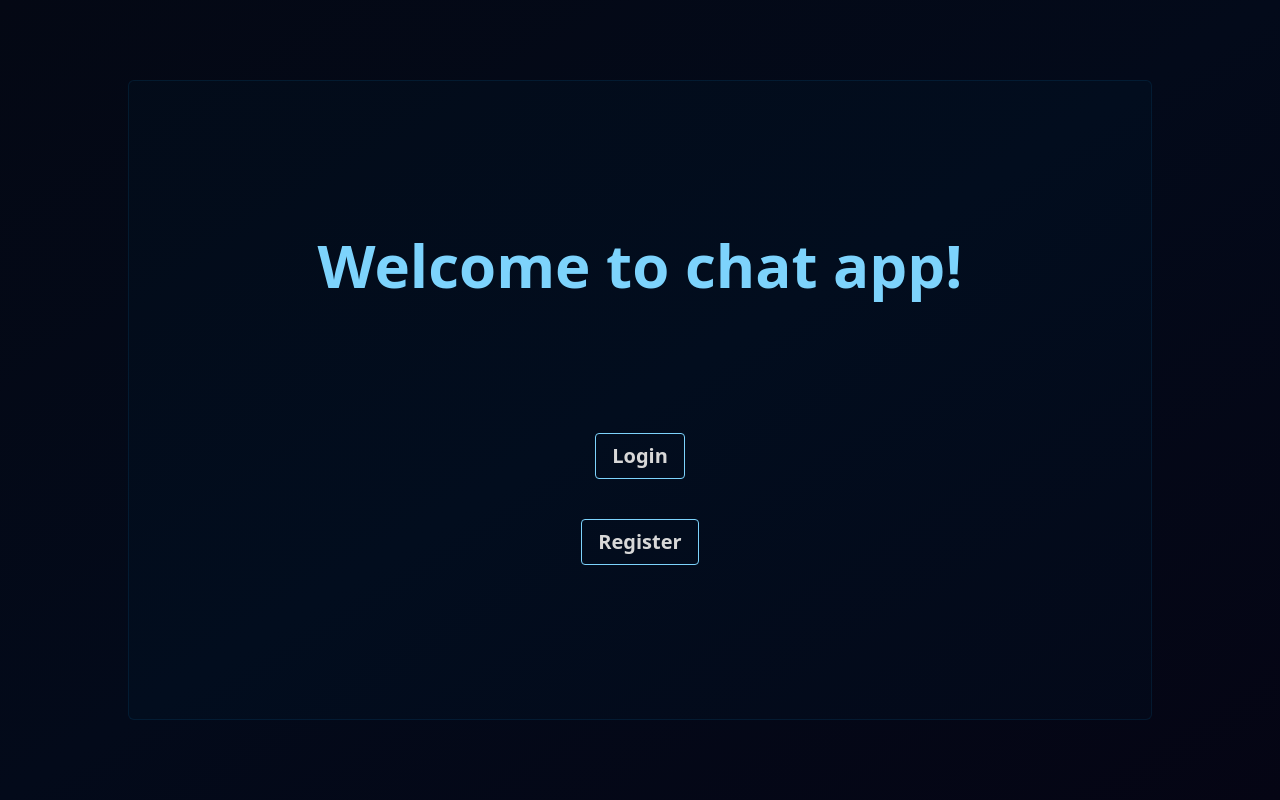
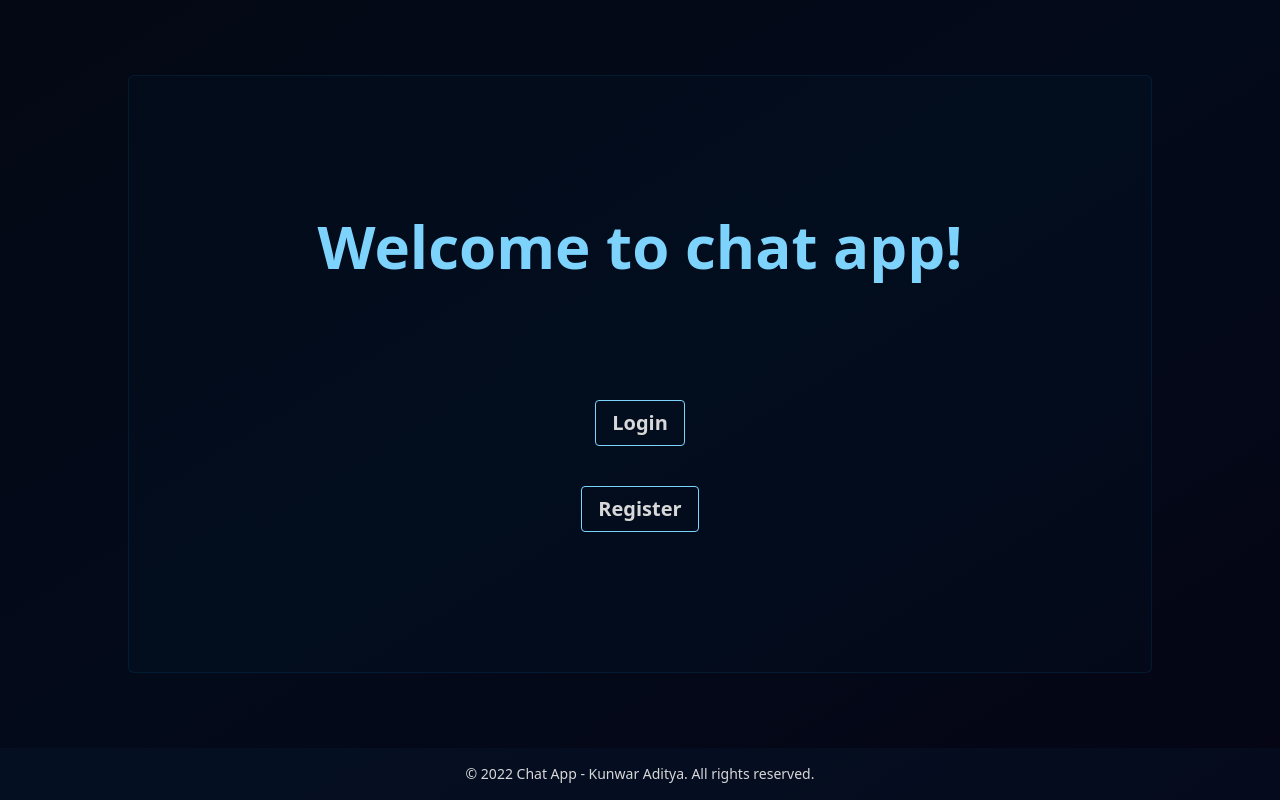
Before and after one commit to Kunwar-Aditya-Codes/chat-app, a React (Vite) app in the folder client/: page / in a window 1280 px wide. Built offline with nearby package versions, Linux system fonts and the light colour scheme.

Commit message:
added: footer

```diff
--- a/client/src/components/Layout.jsx
+++ b/client/src/components/Layout.jsx
@@ -2,8 +2,16 @@ import { Outlet } from 'react-router-dom';
 
 const Layout = () => {
   return (
-    <div className=' h-screen bg-gradient-to-br from-[#040814] via-[#030a1a] to-[#050514] text-[#d8d8d8]'>
-      <Outlet />
+    <div className='flex h-screen flex-col bg-gradient-to-br from-[#040814] via-[#030a1a] to-[#050514] text-[#d8d8d8]'>
+      <div className='flex-grow'>
+        <Outlet />
+      </div>
+      <footer className='bg-sky-900/10 p-4'>
+        <p className='text-center text-sm'>
+          &copy; {new Date().getFullYear()} Chat App - Kunwar Aditya. All rights
+          reserved.
+        </p>
+      </footer>
     </div>
   );
 };
```
